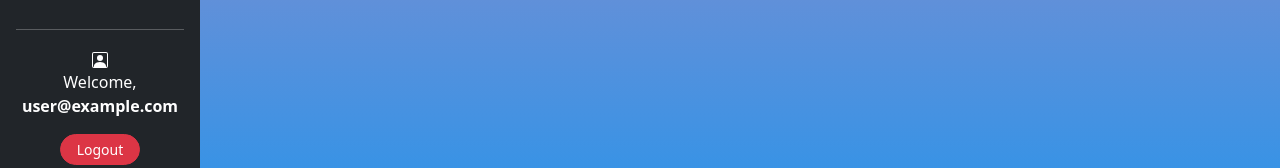
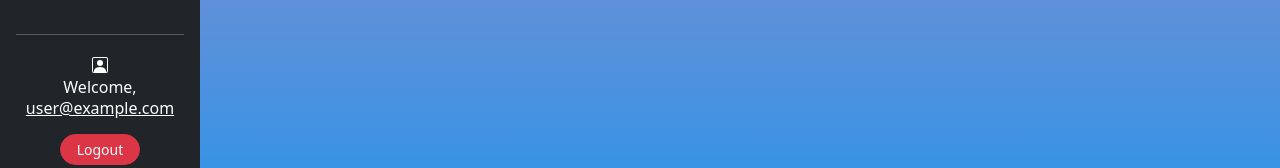
Before and after one commit to andrejnovkovikj/MusicApplicationFrontend, a React (Create React App) app: page /#/register in a window 1280 px wide. Shown: the part 619-787 px from the top of the page. Built offline with nearby package versions, Linux system fonts and the light colour scheme; no server answers; sample sign-in values are in the browser's storage.

Commit message:
UI changes

```diff
--- a/src/components/SideBar/Sidebar.js
+++ b/src/components/SideBar/Sidebar.js
@@ -1,6 +1,7 @@
 import { Link } from "react-router-dom";
 import "bootstrap/dist/css/bootstrap.min.css";
 import Logout from "../Authorization/Logout";
+import React from "react";
 
 const Sidebar = ({ user }) => {
     return (
@@ -74,7 +75,9 @@ const Sidebar = ({ user }) => {
                 </div>
                 {user ? (
                     <>
-                        <p className="text-white">Welcome, <strong>{user.email}</strong></p>
+                        <p className="text-white">Welcome, <Link to={`/users/${user.uid}`} className="text-white text-decoration-underline">
+                            <h6 className="mb-0">{user.email}</h6>
+                        </Link></p>
                         <Logout/>
                     </>
                 ) : (
--- a/src/components/Users/DetailsUser.js
+++ b/src/components/Users/DetailsUser.js
@@ -107,7 +107,7 @@ const DetailsUser = () => {
                     {likedAlbums.length > 0 ? (
                         <div className="row">
                             {likedAlbums.map((album) => (
-                                <div key={album.id} className="col-md-6 mb-3">
+                                <div key={album.id} className="col-12 mb-3">
                                     <Link to={`/albums/${album.id}`} className="list-group-item text-decoration-none">
                                         <div className="d-flex align-items-center">
                                             <img
```
